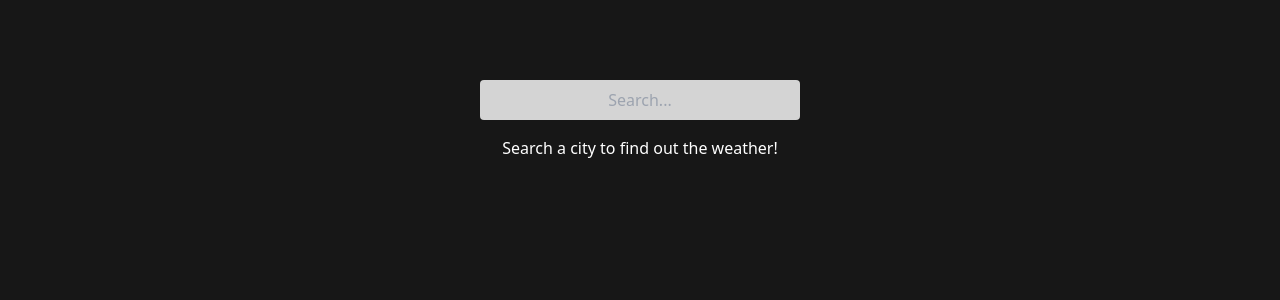
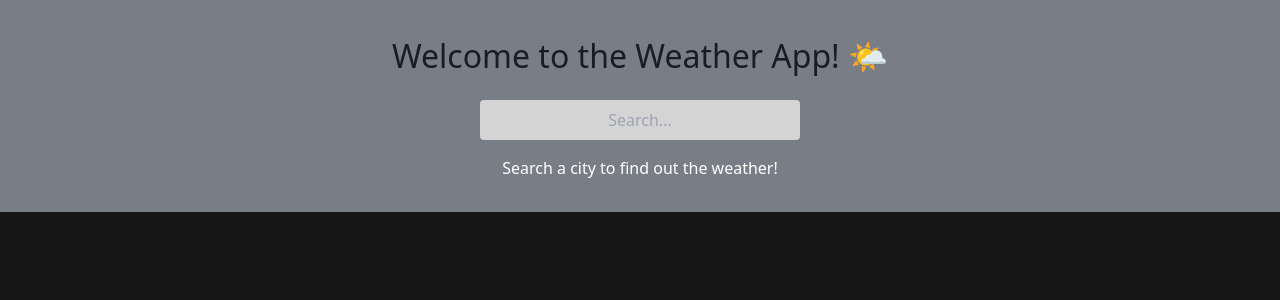
Before and after one commit to Bedizz/Weather-App--Crossover, a React (Vite) app: page / in a window 1280 px wide. Shown: the top 300 px of the page. Built offline with nearby package versions, Linux system fonts and the light colour scheme.

Commit message:
Final CSS before Presentation

```diff
--- a/src/components/SearchBar.jsx
+++ b/src/components/SearchBar.jsx
@@ -36,9 +36,11 @@ const SearchBar = (props) => {
   return (
     <>
       <div className="searchBar w-full flex-col justify-center items-center">
+
+        <h1>Welcome to the Weather App! 🌤️</h1>
         <input
           type="text"
-          className="bg-neutral-300 mt-20 p-2 w-4/5 sm:w-80 h-10 rounded focus:outline-none text-center"
+          className="bg-neutral-300 mt-5 p-2 w-4/5 sm:w-80 h-10 rounded focus:outline-none text-center"
           placeholder="Search..."
           onChange={handleChange}
           onKeyUp={handleKeyUp}
--- a/src/components/WeatherDisplay.jsx
+++ b/src/components/WeatherDisplay.jsx
@@ -35,12 +35,9 @@ const WeatherDisplay = (props) => {
             <div className="rainDiv">
                 <div className="tableValueRow">
                     <p>Rain Chance : </p>
-                    <p>{day.day.daily_chance_of_rain}</p>
+                    <p>{day.day.daily_chance_of_rain}%</p>
                 </div>
-                <div className="tableValueRow">
-                    <p>Rain Chance : </p>
-                    <p>{day.day.daily_chance_of_snow}</p>
-                </div>
+
             </div>
         </div>
   );
--- a/src/index.css
+++ b/src/index.css
@@ -16,10 +16,18 @@
     align-items: center;
     display: flex;
     justify-content: center;
+    background-color: #797e86;
+}
+
+.searchBar h1 {
+    color: #171d26;
+    font-size: 2rem;
+    padding-top: 2rem;
 }
 
 .searchBar h3 {
     padding-top: 1rem;
+    padding-bottom: 2rem;
 }
 
 .loadingDiv {
```
